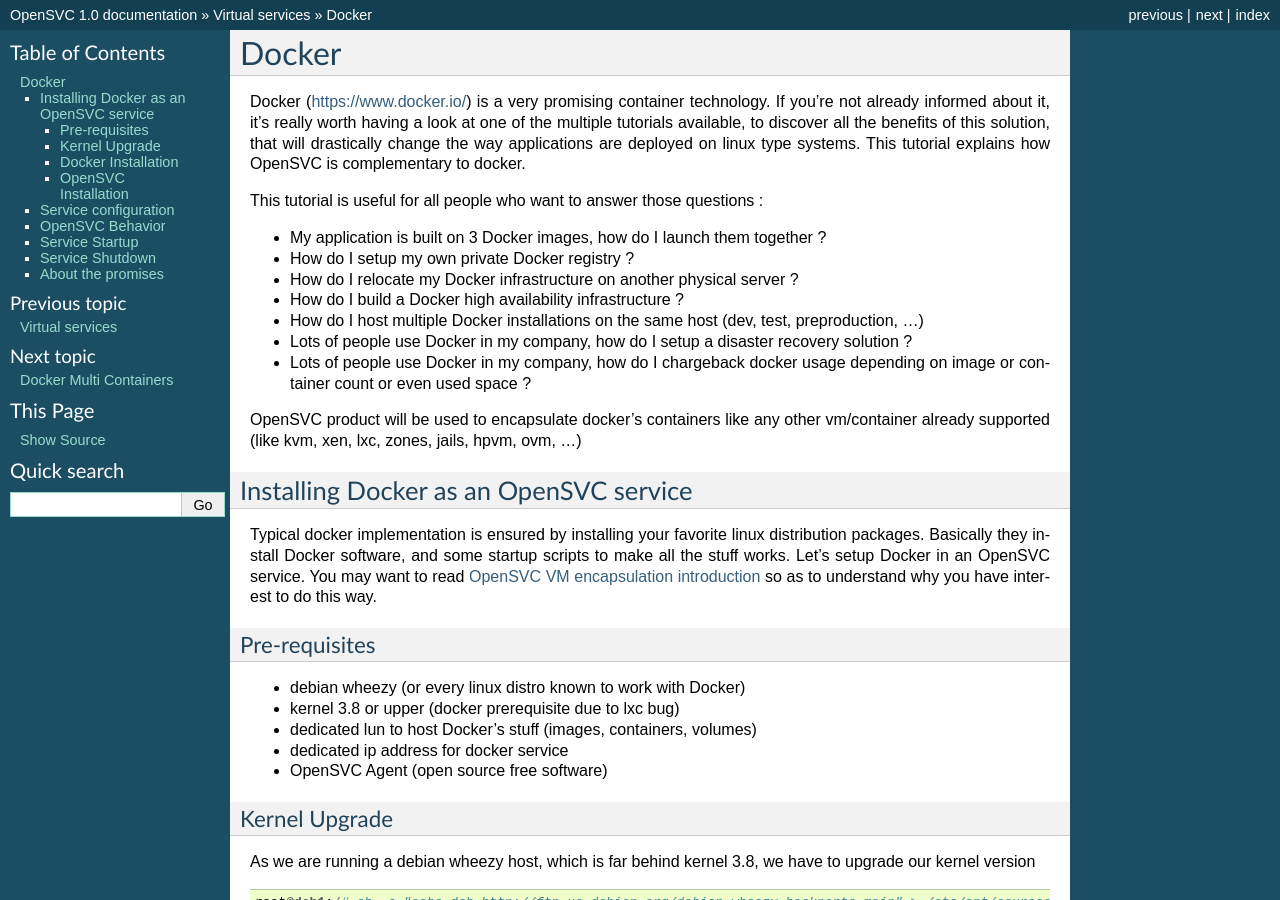
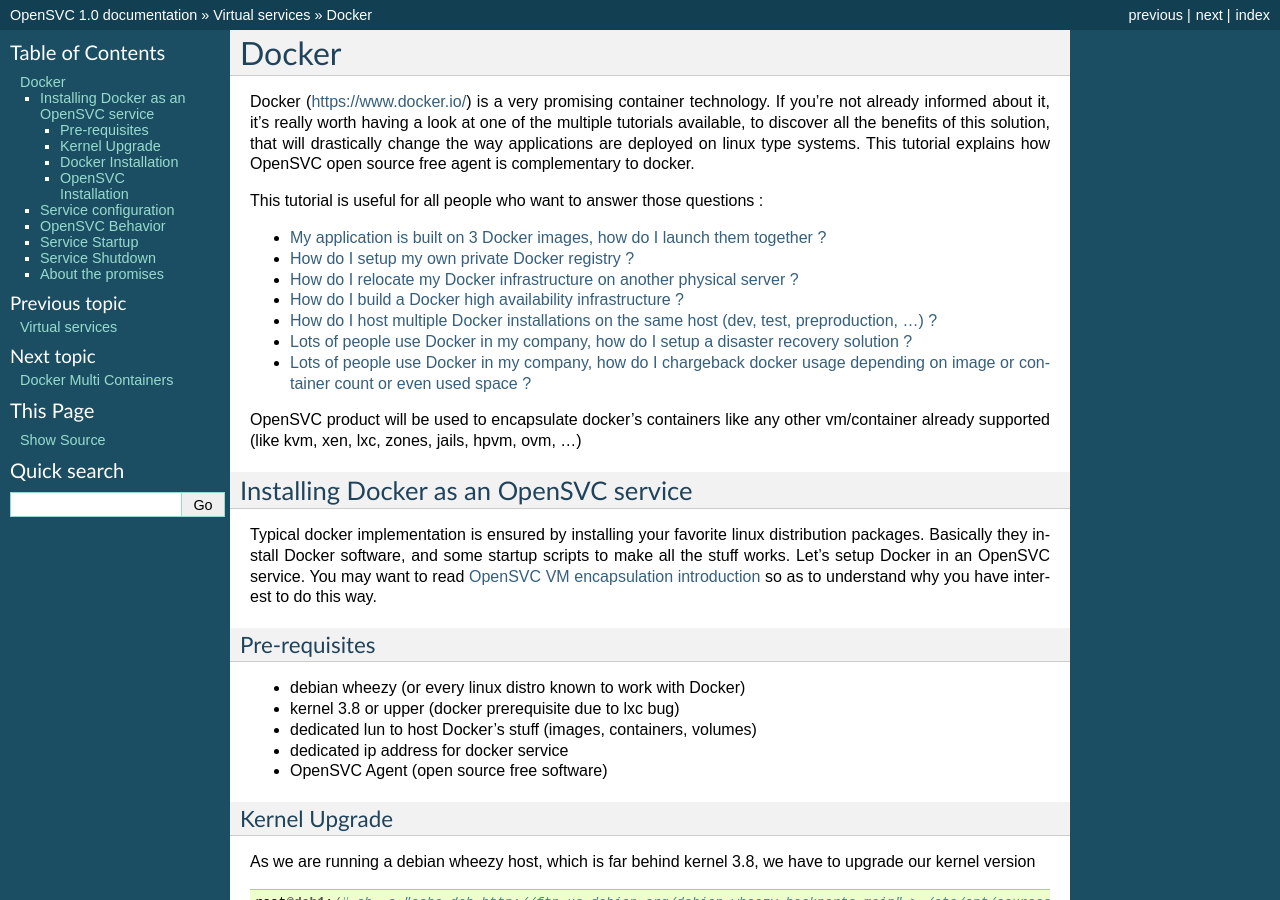
Before and after one commit to opensvc/docs.opensvc.com, a Sphinx documentation site: the page built from source/virtualization.docker.rst, in a window 1280 px wide and 900 px high. Built offline with Sphinx 7.4.7, drawn with Linux system fonts in a browser that asks for light colours; comment, search, counter and statistics services are not loaded.

Commit message:
add tuto links on top of docker documentation

```diff
--- a/source/virtualization.docker.rst
+++ b/source/virtualization.docker.rst
@@ -1,17 +1,17 @@
 Docker
 ******
 
-Docker (https://www.docker.io/) is a very promising container technology. If you're not already informed about it, it's really worth having a look at one of the multiple tutorials available, to discover all the benefits of this solution, that will drastically change the way applications are deployed on linux type systems. This tutorial explains how OpenSVC is complementary to docker.
+Docker (https://www.docker.io/) is a very promising container technology. If you're not already informed about it, it's really worth having a look at one of the multiple tutorials available, to discover all the benefits of this solution, that will drastically change the way applications are deployed on linux type systems. This tutorial explains how OpenSVC open source free agent is complementary to docker.
 
 This tutorial is useful for all people who want to answer those questions :
 
-* My application is built on 3 Docker images, how do I launch them together ?
-* How do I setup my own private Docker registry ?
-* How do I relocate my Docker infrastructure on another physical server ?
-* How do I build a Docker high availability infrastructure ?
-* How do I host multiple Docker installations on the same host (dev, test, preproduction, ...)
-* Lots of people use Docker in my company, how do I setup a disaster recovery solution ?
-* Lots of people use Docker in my company, how do I chargeback docker usage depending on image or container count or even used space ?
+* `My application is built on 3 Docker images, how do I launch them together ? <virtualization.docker.multi_containers.html>`_
+* `How do I setup my own private Docker registry ? <virtualization.docker.private_registry.html>`_
+* `How do I relocate my Docker infrastructure on another physical server ? <virtualization.docker.relocation.html>`_
+* `How do I build a Docker high availability infrastructure ? <virtualization.docker.high_availability.html>`_
+* `How do I host multiple Docker installations on the same host (dev, test, preproduction, ...) ? <virtualization.docker.multiple_docker_instances.html>`_
+* `Lots of people use Docker in my company, how do I setup a disaster recovery solution ? <virtualization.docker.disaster_recovery_plan.html>`_
+* `Lots of people use Docker in my company, how do I chargeback docker usage depending on image or container count or even used space ? <virtualization.docker.chargeback.html>`_
 
 OpenSVC product will be used to encapsulate docker's containers like any other vm/container already supported (like kvm, xen, lxc, zones, jails, hpvm, ovm, ...)
 
```
